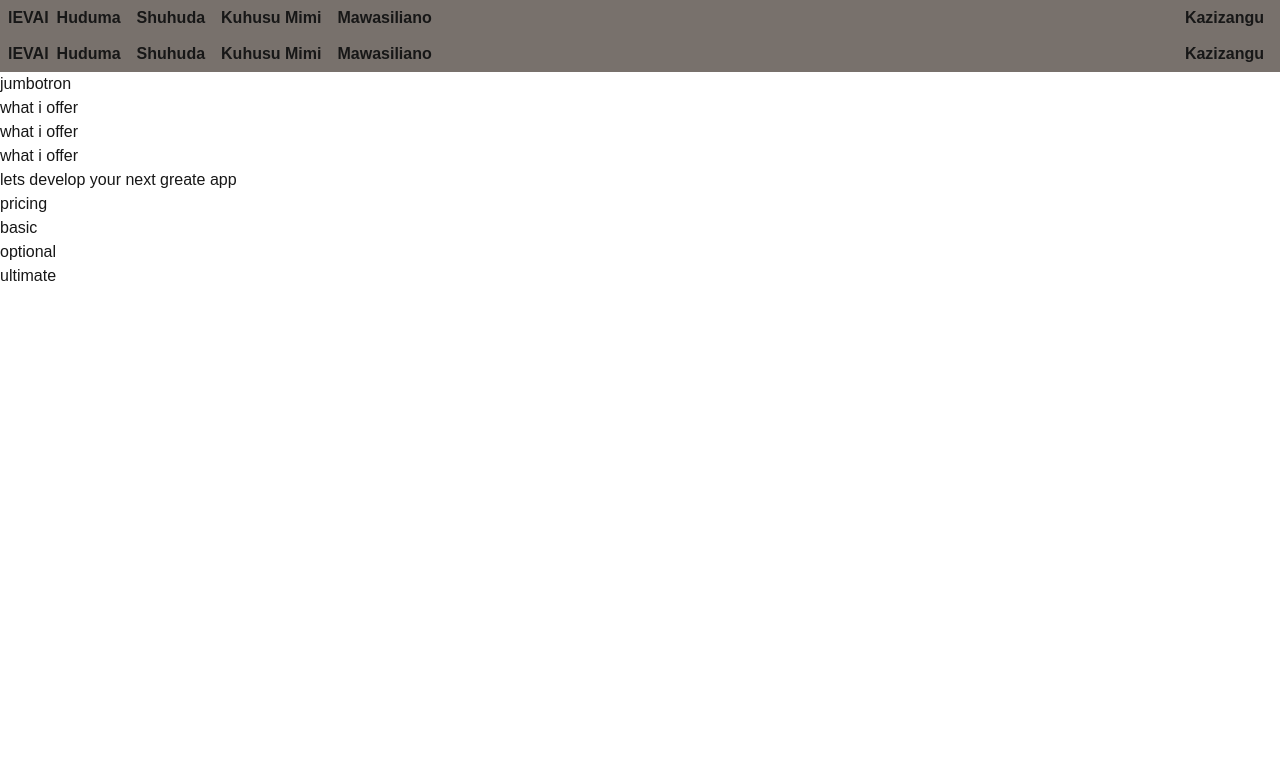
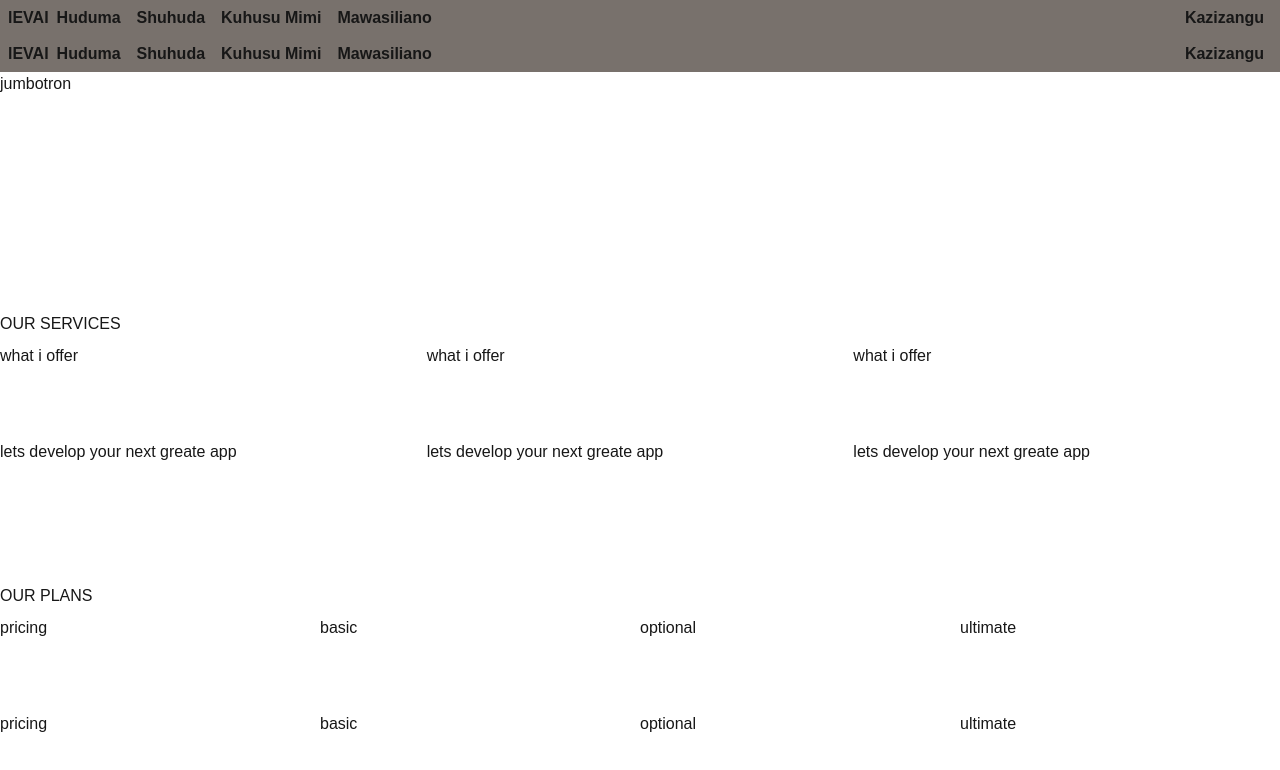
Before and after one commit to alex-solomon-elias-mvungi/alex-solomon-elias-mvungi, a Next.js app: page /home/huduma in a window 1280 px wide. Shown: the top 770 px of the page. Built offline with nearby package versions, Linux system fonts and the light colour scheme.

Commit message:
third commit 7:35 10/31/2024 finish the base structure of all the page

```diff
--- a/app/home/huduma/page.tsx
+++ b/app/home/huduma/page.tsx
@@ -2,19 +2,31 @@ import React from 'react'
 
 export default function huduma() {
   return (
-      <div>
-          <div>jumbotron</div>
-          <div>what i offer</div>
-          <div>what i offer</div>
-          <div>what i offer</div>
-          <div>lets develop your next greate app</div>
+      <div className='w-full h-full'>
+      <div className='w-full h-48 bg-white'>jumbotron</div>
 
-          <div>
-              <h1>pricing</h1>
-              <div>basic</div>
-              <div>optional</div>
-              <div>ultimate</div>
-          </div>
+      <div className='mb-12 mt-12 grid grid-rows-[2rem,6rem,6rem] grid-cols-[1fr,1fr,1fr]'>
+        <h1 className='col-start-1 col-end-4 row-start-1 row-end-2 justify-content place-items-center'>OUR SERVICES</h1>
+        <div className='col-start-1 col-end-2 row-start-2 row-end-3'>what i offer</div>
+        <div className='col-start-2 col-end-3 row-start-2 row-end-3'>what i offer</div>
+        <div className='col-start-3 col-end-4 row-start-2 row-end-3'>what i offer</div>
+        <div className='col-start-1 col-end-2 row-start-3 row-end-4'>lets develop your next greate app</div>
+        <div className='col-start-2 col-end-3 row-start-3 row-end-4'>lets develop your next greate app</div>
+        <div className='col-start-3 col-end-4 row-start-3 row-end-4'>lets develop your next greate app</div>
+      </div>
+
+      <div className='grid grid-rows-[2rem,6rem,6rem] grid-cols-[1fr,1fr,1fr,1fr]'>
+        <h1 className='col-start-1 col-end-5 row-start-1 row-end-2'>OUR PLANS</h1>
+        <h1 className='col-start-1 col-end-2 row-start-2 row-end-3'>pricing</h1>
+        <div className='col-start-2 col-end-3 row-start-2 row-end-3'>basic</div>
+        <div className='col-start-3 col-end-4 row-start-2 row-end-3'>optional</div>
+        <div className='col-start-4 col-end-5 row-start-2 row-end-3'>ultimate</div>
+
+        <h1 className='col-start-1 col-end-2 row-start-3 row-end-4'>pricing</h1>
+        <div className='col-start-2 col-end-3 row-start-3 row-end-4'>basic</div>
+        <div className='col-start-3 col-end-4 row-start-3 row-end-4'>optional</div>
+        <div className='col-start-4 col-end-5 row-start-3 row-end-4'>ultimate</div>
+      </div>
     </div>
   )
 }
--- a/app/home/kazizangu/page.tsx
+++ b/app/home/kazizangu/page.tsx
@@ -1,7 +1,39 @@
+import Image from "next/image"
+
 export default function Kazizangu() {
+     const currentDate: Date = new Date()
+
+  const formattedDate: string = Intl.DateTimeFormat('en-US',
+    {
+      year: 'numeric',
+      month: 'long',
+      // day: 'numeric'
+    }
+    ).format(currentDate)
+
     return (
-        <div>
-            <h1>Kazizangu</h1>
-        </div>
+        <main>
+            <h3 className="mt-4">Projects</h3>
+            <div className="px-3 py-2 mt-2 grid grid-rows2 grid-cols-[30px_minmax(100px,_1fr)_100px] border border-slate-50 rounded-full">
+            <Image src='/passport.PNG' width={15} height={15} alt="passport" className="col-start-1 col-end-2 row-start-1 row-span-2 justify-self-center self-center border rounded-full"/>
+            <h4 className="col-start-2 col-end-3 row-start-1 row-span-1 text-xs">Part time Product Design</h4>
+            <h4 className="text-xs col-start-2 col-end-3 row-start-2 row-span-1 font-semibold">levai</h4>
+                <h4 className="col-start-3 col-end-4 row-start-1 row-span-2 justify-self-center self-center" style={{ fontSize: '9px'}}>{formattedDate}</h4>
+            </div>
+
+            <div className="px-3 py-2 mt-2 grid grid-rows2 grid-cols-[30px_minmax(100px,_1fr)_100px] border border-slate-50 rounded-full">
+            <Image src='/passport.PNG' width={15} height={15} alt="passport" className="col-start-1 col-end-2 row-start-1 row-span-2 justify-self-center self-center border rounded-full"/>
+            <h4 className="col-start-2 col-end-3 row-start-1 row-span-1 text-xs">Part time Product Design</h4>
+            <h4 className="text-xs col-start-2 col-end-3 row-start-2 row-span-1 font-semibold">levai</h4>
+                <h4 className="col-start-3 col-end-4 row-start-1 row-span-2 justify-self-center self-center" style={{ fontSize: '9px'}}>{formattedDate}</h4>
+            </div>
+
+            <div className="px-3 py-2 mt-2 grid grid-rows2 grid-cols-[30px_minmax(100px,_1fr)_100px] border border-slate-50 rounded-full">
+            <Image src='/passport.PNG' width={15} height={15} alt="passport" className="col-start-1 col-end-2 row-start-1 row-span-2 justify-self-center self-center border rounded-full"/>
+            <h4 className="col-start-2 col-end-3 row-start-1 row-span-1 text-xs">Part time Product Design</h4>
+            <h4 className="text-xs col-start-2 col-end-3 row-start-2 row-span-1 font-semibold">levai</h4>
+                <h4 className="col-start-3 col-end-4 row-start-1 row-span-2 justify-self-center self-center" style={{ fontSize: '9px'}}>{formattedDate}</h4>
+            </div>
+        </main>
     )
 }
--- a/app/home/mawasiliano/page.tsx
+++ b/app/home/mawasiliano/page.tsx
@@ -1,21 +1,29 @@
+import Form from "next/form";
+
 export default function Mawasiliano() {
+
     return (
-        <div>
-            <form action="">
-                <label htmlFor="">ex</label>
-                <input type="text" />
+        <Form action="/submit" className="w-full h-full grid grid-rows-[50px,50px,50px,50px,50px,50px,50px] grid-cols-[6rem,14rem] justify-center justify-items-center">
 
-                <label htmlFor="">ex</label>
-                <input type="text" />
+            <label htmlFor="jinaLaKwanza" className="mr-3 row-start-1 row-span-1 col-start-1 col-end-2">jinaLaKwanza</label>
+            <input type="text" name="jinaLaKwanza" id="JinaLaKwanza" className="h-6 w-30 mr-3 row-start-1 row-span-1 col-start-2 col-end-3 justify-center place-items-center"/>
 
-                <label htmlFor="">ex</label>
-                <input type="text" />
+            <label htmlFor="jinaLaKati" className="mr-3 mr-3 row-start-2 row-span-1 col-start-1 col-end-2">JinaLaKati</label>
+            <input type="text" name="jinaLaKati" id="jinaLaKati" className="h-6 w-30 mr-3 row-start-2 row-span-1 col-start-2 col-end-3 justify-center place-items-center"/>
 
-                <label htmlFor="">ex</label>
-                <input type="text" />
+            <label htmlFor="JinaLaMwisho" className="mr-3 mr-3 row-start-3 row-span-1 col-start-1 col-end-2">JinaLaMwisho</label>
+            <input type="text" name="JinaLaMwisho" id="JinaLaMwisho" className="h-6 w-30 mr-3 row-start-3 row-span-1 col-start-2 col-end-3 justify-center place-items-center"/>
 
-                <button>h</button>
-            </form>
-        </div>
+            <label htmlFor="baruaPepe" className="mr-3 mr-3 row-start-4 row-span-1 col-start-1 col-end-2">baruaPepe</label>
+            <input type="text" name="baruaPepe" id="paruaPepe" className="h-6 w-30 mr-3 row-start-4 row-span-1 col-start-2 col-end-3 justify-center place-items-center"/>
+
+             <label htmlFor="nambaYaSimu" className="mr-3 mr-3 row-start-5 row-span-1 col-start-1 col-end-2">NambaYaSimu</label>
+            <input type="text" name="nambaYaSimu" id="nambaYaSimu" className="h-6 w-30 mr-3 row-start-5 row-span-1 col-start-2 col-end-3 justify-center place-items-center"/>
+
+             <label htmlFor="nambaYaSimu" className="mr-3 mr-3 row-start-6 row-span-1 col-start-1 col-end-2">Maelezo</label>
+             <input type="text" name="nambaYaSimu" id="nambaYaSimu" className="h-6 w-30 mr-3 row-start-6 row-span-1 col-start-2 col-end-3 justify-center place-items-center"/>
+
+            <button className="h-6 w-30 mr-3 row-start-7 row-span-1 col-start-2 col-end-3 justify-center place-items-center">Wasilisha</button>
+        </Form>
     )
 }
--- /dev/null
+++ b/app/lib/action.ts
@@ -0,0 +1,5 @@
+'use server'
+
+export type Status = {
+    type: 'default' | 'loading' | 'success' | 'error'
+}
```
Also changed, not shown: package.json (+6 -4 lines), 1 other file (tests, documents, lock files or other folders).
